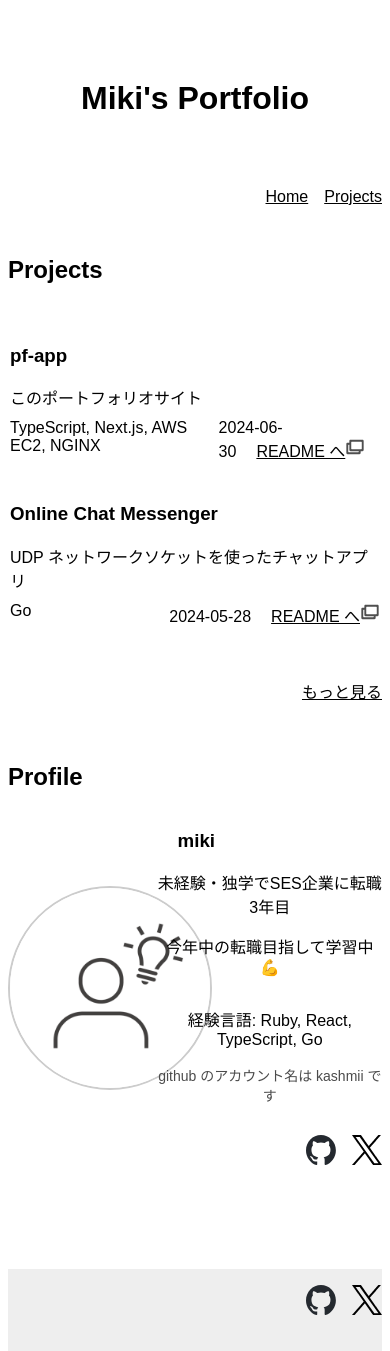
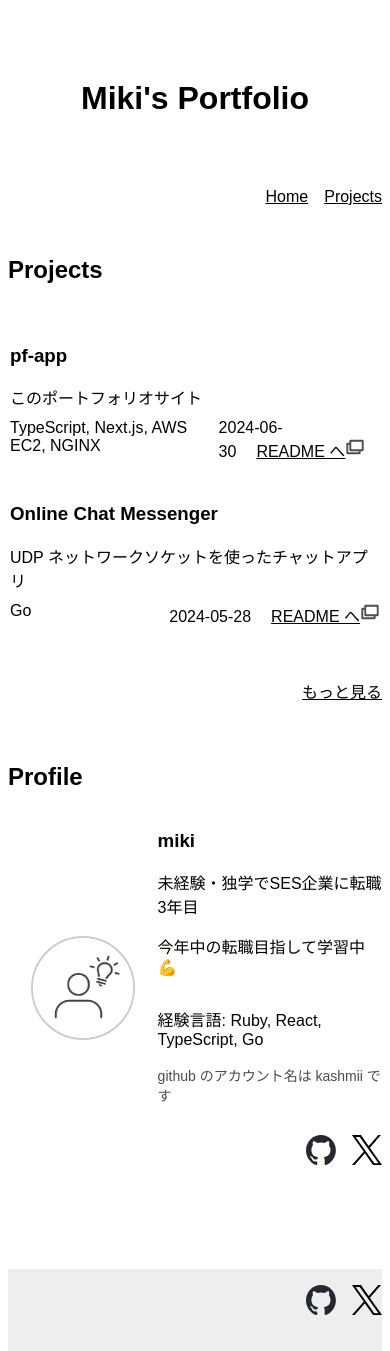
Before and after one commit to kashmii/pf-app, a Next.js app: page / in a window 390 px wide. Shown: the top 1351 px of the page. Built offline with nearby package versions, Linux system fonts and the light colour scheme.

Commit message:
profileレスポンシブ対応

```diff
--- a/src/components/Profile/Profile.module.css
+++ b/src/components/Profile/Profile.module.css
@@ -15,6 +15,11 @@
   & > img {
     border-radius: 50%;
     border: 2px solid #ccc;
+
+    @media screen and (max-width: 768px) {
+      width: 100px;
+      height: 100px;
+    }
   }
 }
 
@@ -23,16 +28,24 @@
 
   & > h3 {
     margin-left: 20px;
+
+    @media screen and (max-width: 768px) {
+      margin-left: 0;
+    }
   }
-}
-
-.detail {
-  text-align: center;
 }
 
 .language {
   margin-top: 30px;
+}
+
+.detail,
+.language {
   text-align: center;
+
+  @media screen and (max-width: 768px) {
+    text-align: left;
+  }
 }
 
 .snsIcons {
```
